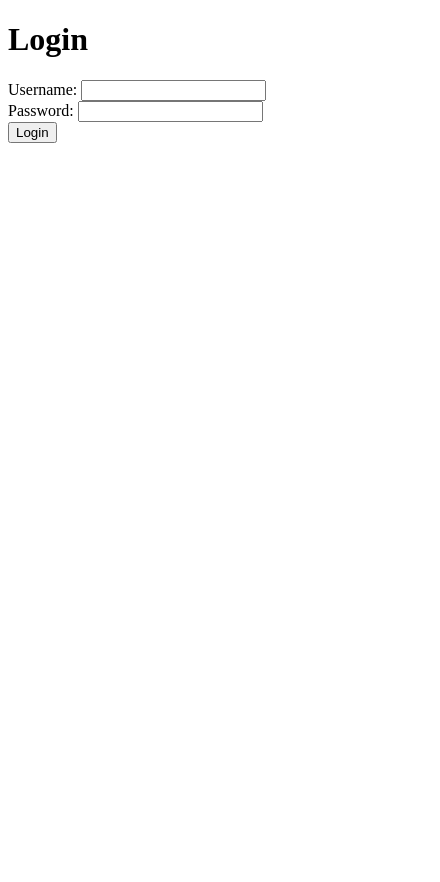
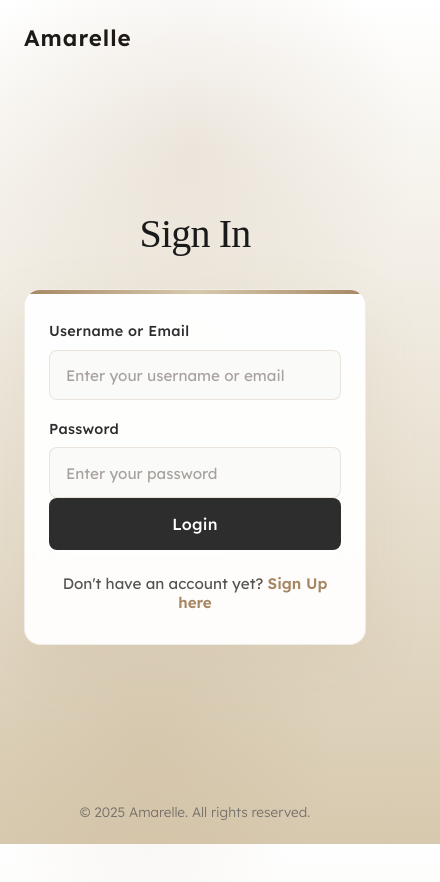
Before and after one commit to VinceRG/Personalized-Fashion-Guidance, a plain HTML site: page login.html in a window 390 px wide. Shown: the whole page, 440 px wide, since content can reach past the window. Before the commit the page ends 844 px from the top, so only its background shows below. Drawn offline with Linux system fonts and the light colour scheme.

Commit message:
Update login page and add register page

```diff
--- a/login.html
+++ b/login.html
@@ -4,27 +4,40 @@
 <head>
     <meta charset="UTF-8">
     <meta name="viewport" content="width=device-width, initial-scale=1.0">
-    <title>Login</title>
+    <link rel="stylesheet" href="https://fonts.googleapis.com/css2?family=Lexend:wght@100..900&display=swap">
+    <title>Login - Amarelle</title>
     <link rel="stylesheet" href="styles.css">
     <script src="script.js" defer></script>
 </head>
 
 <body>
     <div class="header">
+        <a href="landing_page.html" class="logo-link">
+            <div class="logo">Amarelle</div>
+        </a>
     </div>
+
     <div class="content">
-        <h1>Login</h1>
-        <form id="loginForm">
-            <label for="username">Username:</label>
-            <input type="text" id="username" name="username" required>
-            <br>
-            <label for="password">Password:</label>
-            <input type="password" id="password" name="password" required>
-            <br>
+        <h1>Sign In</h1>
+        <form id="loginForm" action="login.php" method="POST">
+            <label for="username">Username or Email</label>
+            <input type="text" id="username" name="username" placeholder="Enter your username or email" required>
+
+            <label for="password">Password</label>
+            <input type="password" id="password" name="password" placeholder="Enter your password" required>
+
             <button type="submit">Login</button>
+
+            <p>
+                Don't have an account yet?
+                <a href="register.html">Sign Up here</a>
+            </p>
         </form>
     </div>
+
     <div class="footer">
+        <p>© 2025 Amarelle. All rights reserved.</p>
     </div>
+</body>
 
 </html>
--- a/styles.css
+++ b/styles.css
@@ -0,0 +1,343 @@
+* {
+    margin: 0;
+    padding: 0;
+    box-sizing: border-box;
+}
+
+body {
+    font-family: 'Lexend', -apple-system, BlinkMacSystemFont, 'Segoe UI', sans-serif;
+    background: linear-gradient(180deg, #fff 0%, #D7C9AE 100%);
+    color: #2D2D2D;
+    min-height: 100vh;
+    display: flex;
+    flex-direction: column;
+    position: relative;
+    overflow-x: hidden;
+}
+
+body::before {
+    content: '';
+    position: absolute;
+    width: 500px;
+    height: 500px;
+    background: radial-gradient(circle, rgba(166, 135, 99, 0.15) 0%, transparent 65%);
+    top: -100px;
+    right: -50px;
+    border-radius: 50%;
+    z-index: 0;
+}
+
+body::after {
+    content: '';
+    position: absolute;
+    width: 400px;
+    height: 400px;
+    background: radial-gradient(circle, rgba(166, 135, 99, 0.12) 0%, transparent 65%);
+    bottom: -100px;
+    left: -50px;
+    border-radius: 50%;
+    z-index: 0;
+}
+
+.header {
+    padding: 1.5rem 3rem;
+    position: relative;
+    z-index: 10;
+}
+
+.logo-link {
+    text-decoration: none;
+}
+
+.logo {
+    font-size: 1.4rem;
+    letter-spacing: 1px;
+    font-weight: 600;
+    color: #1C1917;
+    transition: color 0.3s ease;
+    display: inline-block;
+    font-family: 'Lexend', sans-serif;
+}
+
+.logo:hover {
+    color: #A68763;
+}
+
+.content {
+    flex: 1;
+    display: flex;
+    flex-direction: column;
+    justify-content: center;
+    align-items: center;
+    padding: 3rem 2rem;
+    position: relative;
+    z-index: 10;
+    animation: fadeInUp 0.8s ease-out;
+}
+
+@keyframes fadeInUp {
+    from {
+        opacity: 0;
+        transform: translateY(20px);
+    }
+
+    to {
+        opacity: 1;
+        transform: translateY(0);
+    }
+}
+
+h1 {
+    font-family: 'Minion', 'Times New Roman', Times, serif;
+    font-size: clamp(2.5rem, 5vw, 3.5rem);
+    font-weight: 300;
+    color: #1a1a1a;
+    margin-bottom: 2.5rem;
+    letter-spacing: -0.02em;
+    text-align: center;
+}
+
+form {
+    background: rgba(255, 255, 255, 0.95);
+    backdrop-filter: blur(10px);
+    border-radius: 16px;
+    padding: 3rem 2.5rem;
+    width: 100%;
+    max-width: 500px;
+    border: 1px solid rgba(166, 135, 99, 0.15);
+    box-shadow: 0 20px 60px rgba(166, 135, 99, 0.1);
+    position: relative;
+    overflow: hidden;
+}
+
+.register-form {
+    max-width: 750px;
+}
+
+.form-row {
+    display: grid;
+    grid-template-columns: 1fr 1fr;
+    gap: 1.2rem;
+    padding-bottom: 1rem;
+}
+
+.form-group {
+    display: flex;
+    flex-direction: column;
+    padding-bottom: 1rem;
+}
+
+.form-group label {
+    margin-top: 0;
+}
+
+.form-group input {
+    margin-bottom: 0;
+}
+
+form::before {
+    content: '';
+    position: absolute;
+    top: 0;
+    left: 0;
+    right: 0;
+    height: 4px;
+    background: linear-gradient(90deg, #A68763, #D7C9AE, #A68763);
+}
+
+label {
+    display: block;
+    font-size: 0.95rem;
+    font-weight: 500;
+    color: #2D2D2D;
+    margin-bottom: 0.6rem;
+    margin-top: 1.2rem;
+    letter-spacing: 0.3px;
+    font-family: 'Lexend', sans-serif;
+}
+
+label:first-of-type {
+    margin-top: 0;
+}
+
+input[type="text"],
+input[type="password"],
+input[type="email"] {
+    width: 100%;
+    padding: 1rem 1.2rem;
+    font-size: 1rem;
+    font-family: 'Lexend', sans-serif;
+    border: 1.5px solid rgba(166, 135, 99, 0.2);
+    border-radius: 8px;
+    background: #FAFAF9;
+    color: #2D2D2D;
+    transition: all 0.3s ease;
+}
+
+input[type="text"]:focus,
+input[type="password"]:focus,
+input[type="email"]:focus {
+    outline: none;
+    border-color: #A68763;
+    background: #fff;
+    box-shadow: 0 0 0 4px rgba(166, 135, 99, 0.1);
+}
+
+input[type="text"]::placeholder,
+input[type="password"]::placeholder,
+input[type="email"]::placeholder {
+    color: #A8A29E;
+    font-size: 0.95rem;
+}
+
+.contact-group {
+    display: flex;
+    align-items: stretch;
+    padding-bottom: 1rem;
+}
+
+.contact-prefix {
+    background: #EAE0D2;
+    padding: 1rem 1rem;
+    border: 1.5px solid rgba(166, 135, 99, 0.2);
+    border-right: none;
+    border-radius: 8px 0 0 8px;
+    color: #2D2D2D;
+    font-weight: 500;
+    font-size: 1rem;
+    display: flex;
+    align-items: center;
+}
+
+#contact_num {
+    border-radius: 0 8px 8px 0;
+    flex: 1;
+}
+
+button[type="submit"] {
+    width: 100%;
+    padding: 1.1rem 2rem;
+    font-size: 1rem;
+    font-weight: 500;
+    font-family: 'Lexend', sans-serif;
+    background: #2D2D2D;
+    color: white;
+    border: none;
+    border-radius: 8px;
+    cursor: pointer;
+    transition: all 0.3s cubic-bezier(0.4, 0, 0.2, 1);
+    letter-spacing: 0.3px;
+}
+
+button[type="submit"]:hover {
+    background: #1a1a1a;
+    transform: translateY(-2px);
+    box-shadow: 0 8px 24px rgba(26, 26, 26, 0.2);
+}
+
+button[type="submit"]:active {
+    transform: translateY(0);
+}
+
+form p {
+    text-align: center;
+    font-size: 0.95rem;
+    color: #57534E;
+    margin-top: 1.5rem;
+    font-family: 'Lexend', sans-serif;
+}
+
+form a {
+    color: #A68763;
+    font-weight: 600;
+    text-decoration: none;
+    transition: all 0.3s ease;
+    position: relative;
+}
+
+form a::after {
+    content: '';
+    position: absolute;
+    bottom: -2px;
+    left: 0;
+    width: 0%;
+    height: 2px;
+    background: #A68763;
+    transition: width 0.3s ease;
+}
+
+form a:hover {
+    color: #8B6F47;
+}
+
+form a:hover::after {
+    width: 100%;
+}
+
+.footer {
+    padding: 2rem 3rem;
+    text-align: center;
+    color: #78716C;
+    font-size: 0.85rem;
+    font-weight: 300;
+    position: relative;
+    z-index: 10;
+    font-family: 'Lexend', sans-serif;
+}
+
+/* Responsive Design */
+@media (max-width: 768px) {
+
+    .header,
+    .footer {
+        padding: 1.5rem 1.5rem;
+    }
+
+    .content {
+        padding: 2rem 1.5rem;
+    }
+
+    form {
+        padding: 2.5rem 2rem;
+        max-width: 100%;
+    }
+
+    .register-form {
+        max-width: 100%;
+    }
+
+    .form-row {
+        grid-template-columns: 1fr;
+        gap: 0;
+    }
+
+    h1 {
+        font-size: 2.5rem;
+        margin-bottom: 2rem;
+    }
+}
+
+@media (max-width: 480px) {
+    form {
+        padding: 2rem 1.5rem;
+    }
+
+    input[type="text"],
+    input[type="password"],
+    input[type="email"] {
+        padding: 0.9rem 1rem;
+    }
+
+    .contact-prefix {
+        padding: 0.9rem 0.8rem;
+        font-size: 0.95rem;
+    }
+
+    button[type="submit"] {
+        padding: 1rem 1.5rem;
+    }
+
+    label {
+        font-size: 0.9rem;
+    }
+}
```
Also changed, not shown: register.html (added, +85 -0 lines).
